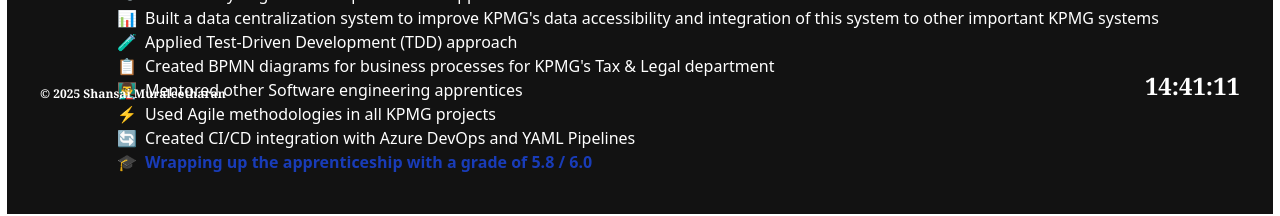
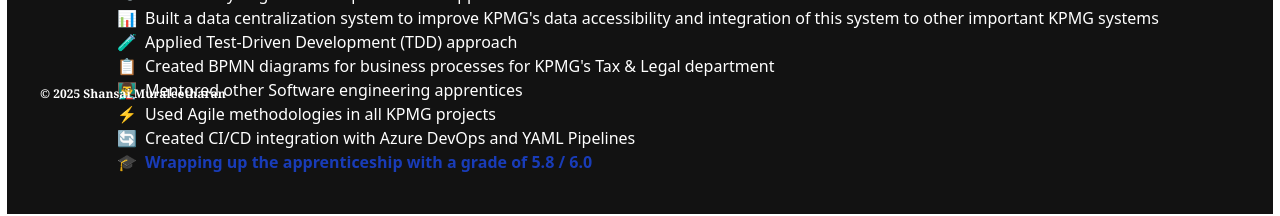
Before and after one commit to TheGreatShan/muraleetharanpages, a Next.js app: page /career in a window 1280 px wide. Shown: the part 658-874 px from the top of the page. Built offline with nearby package versions, Linux system fonts and the light colour scheme.

Commit message:
fix: removed current time on subpages

```diff
--- a/src/app/components/design.tsx
+++ b/src/app/components/design.tsx
@@ -6,15 +6,6 @@
 
 
 export default function Design({children}: Readonly<{ children: React.ReactNode; }>) {
-    const [ctime, setTime] = useState<string>("");
-
-    useEffect(() => {
-        const interval = setInterval(() => {
-            setTime(new Date().toLocaleTimeString("en-US", { hour12: false }));
-        }, 1000);
-
-        return () => clearInterval(interval);
-    }, []);
     return (
         <>
             <div
@@ -25,16 +16,9 @@
                     <div className={"md:p-10 font-sans"}>
                         {children}
                     </div>
-                        <div className="hidden md:block fixed bottom-0 left-0 ml-10 mb-10 text-xs select-none">
-                            <h1 className="font-bold">&copy; {new Date().getFullYear() > 2025 && `2025 -`} {new Date().getFullYear()} Shansai Muraleetharan</h1>
-                        </div>
-                        <div className={"fixed bottom-0 right-0 text-2xl font-bold mr-10 mb-10 select-none"}>
-                        {
-                            ctime == ""
-                            ? <span className="loading loading-dots loading-xs"></span>
-                            : <h1>{ctime}</h1>
-                        }
-                        </div>
+                    <div className="hidden md:block fixed bottom-0 left-0 ml-10 mb-10 text-xs select-none">
+                        <h1 className="font-bold">&copy; {new Date().getFullYear() > 2025 && `2025 -`} {new Date().getFullYear()} Shansai Muraleetharan</h1>
+                    </div>
                 </div>
             </div>
         </>
```
